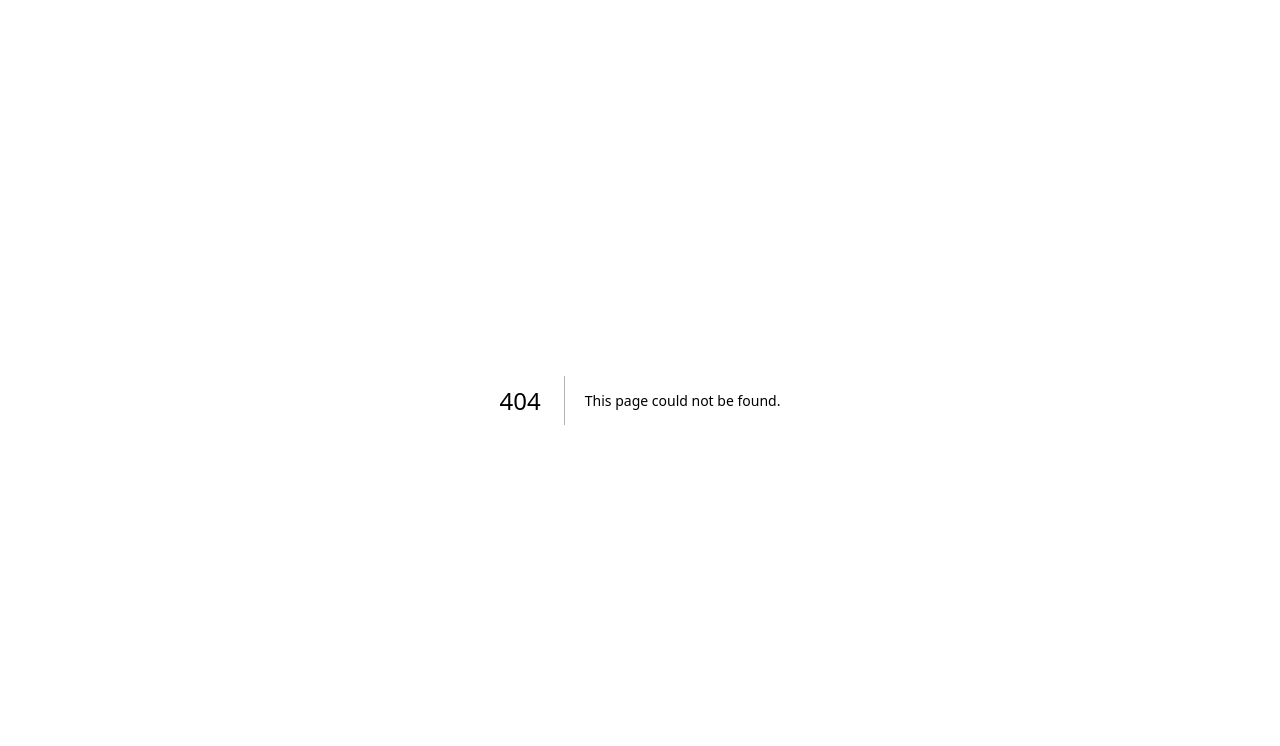
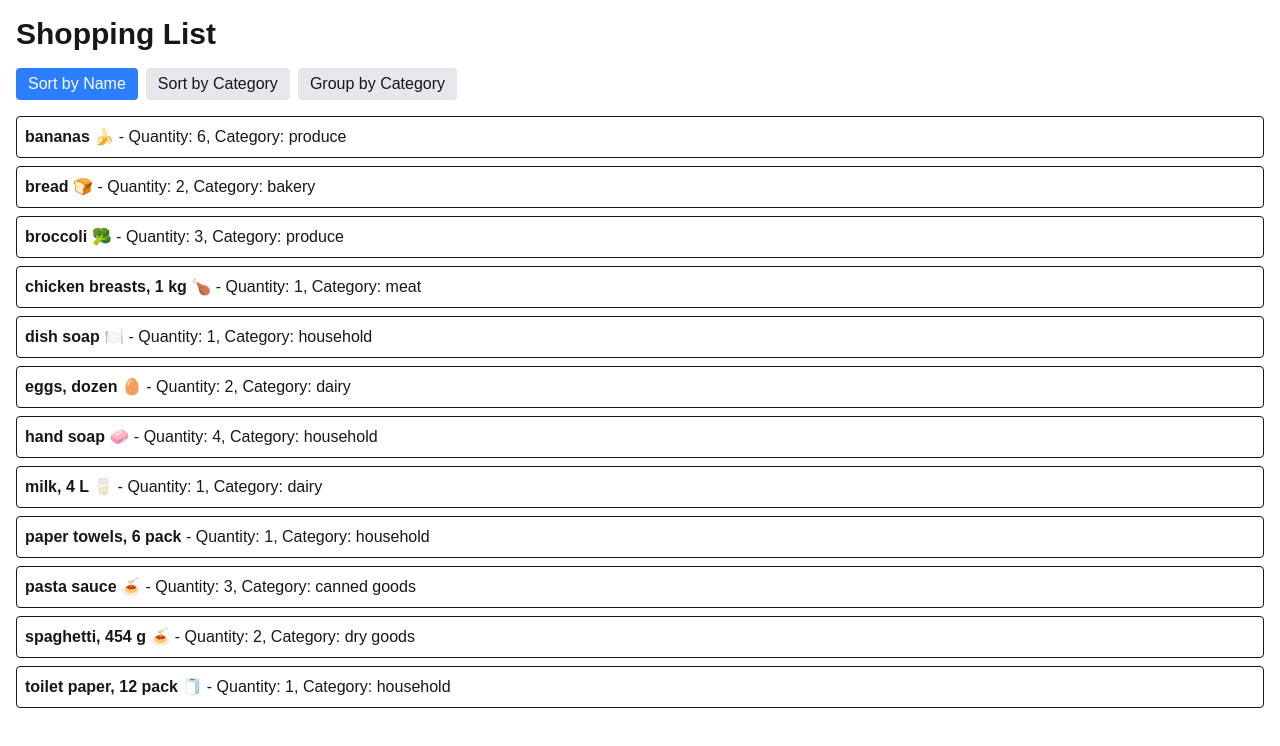
Before and after one commit to Parminder0/cprg306-assignments, a Next.js app: page /week-6 in a window 1280 px wide. Before the commit this address had no page. Shown: the top 746 px of the page. Built offline with nearby package versions, Linux system fonts and the light colour scheme.

Commit message:
Added group by category feature to Week 6

```diff
--- a/app/page.js
+++ b/app/page.js
@@ -10,6 +10,7 @@
         <li><Link href="/week-3" className="text-blue-500 hover:underline">Week 3</Link></li>
         <li><Link href="/week-4" className="text-blue-500 hover:underline">Week 4</Link></li>
         <li><Link href="/week-5" className="text-blue-500 hover:underline">Week 5</Link></li>
+        <li><Link href="/week-6" className="text-blue-500 hover:underline">Week 6</Link></li>
       </ul>
     </main>
   );
--- /dev/null
+++ b/app/week-6/item-list.js
@@ -0,0 +1,77 @@
+'use client';
+
+import { useState } from 'react';
+import Item from './item';
+import itemsData from './items.json';
+
+export default function ItemList() {
+  const [sortBy, setSortBy] = useState('name');
+
+  let content;
+
+  if (sortBy === 'group') {
+    const groupedItems = itemsData.reduce((groups, item) => {
+      const category = item.category;
+      if (!groups[category]) {
+        groups[category] = [];
+      }
+      groups[category].push(item);
+      return groups;
+    }, {});
+
+    const sortedCategories = Object.keys(groupedItems).sort();
+
+    content = sortedCategories.map(category => (
+      <div key={category} className="mb-4">
+        <h2 className="text-xl font-semibold capitalize mb-2">{category}</h2>
+        <ul>
+          {groupedItems[category]
+            .sort((a, b) => a.name.localeCompare(b.name))
+            .map(item => (
+              <Item key={item.id} {...item} />
+            ))}
+        </ul>
+      </div>
+    ));
+  } else {
+    const sortedItems = [...itemsData].sort((a, b) =>
+      sortBy === 'name'
+        ? a.name.localeCompare(b.name)
+        : a.category.localeCompare(b.category)
+    );
+
+    content = (
+      <ul>
+        {sortedItems.map(item => (
+          <Item key={item.id} {...item} />
+        ))}
+      </ul>
+    );
+  }
+
+  return (
+    <div>
+      <div className="mb-4 space-x-2">
+        <button
+          onClick={() => setSortBy('name')}
+          className={`px-3 py-1 rounded ${sortBy === 'name' ? 'bg-blue-500 text-white' : 'bg-gray-200'}`}
+        >
+          Sort by Name
+        </button>
+        <button
+          onClick={() => setSortBy('category')}
+          className={`px-3 py-1 rounded ${sortBy === 'category' ? 'bg-blue-500 text-white' : 'bg-gray-200'}`}
+        >
+          Sort by Category
+        </button>
+        <button
+          onClick={() => setSortBy('group')}
+          className={`px-3 py-1 rounded ${sortBy === 'group' ? 'bg-blue-500 text-white' : 'bg-gray-200'}`}
+        >
+          Group by Category
+        </button>
+      </div>
+      {content}
+    </div>
+  );
+}
--- /dev/null
+++ b/app/week-6/item.js
@@ -0,0 +1,7 @@
+export default function Item({ name, quantity, category }) {
+  return (
+    <li className="border p-2 rounded mb-2">
+      <strong>{name}</strong> - Quantity: {quantity}, Category: {category}
+    </li>
+  );
+}
--- /dev/null
+++ b/app/week-6/items.json
@@ -0,0 +1,14 @@
+[
+  { "id": "1", "name": "milk, 4 L 🥛", "quantity": 1, "category": "dairy" },
+  { "id": "2", "name": "bread 🍞", "quantity": 2, "category": "bakery" },
+  { "id": "3", "name": "eggs, dozen 🥚", "quantity": 2, "category": "dairy" },
+  { "id": "4", "name": "bananas 🍌", "quantity": 6, "category": "produce" },
+  { "id": "5", "name": "broccoli 🥦", "quantity": 3, "category": "produce" },
+  { "id": "6", "name": "chicken breasts, 1 kg 🍗", "quantity": 1, "category": "meat" },
+  { "id": "7", "name": "pasta sauce 🍝", "quantity": 3, "category": "canned goods" },
+  { "id": "8", "name": "spaghetti, 454 g 🍝", "quantity": 2, "category": "dry goods" },
+  { "id": "9", "name": "toilet paper, 12 pack 🧻", "quantity": 1, "category": "household" },
+  { "id": "10", "name": "paper towels, 6 pack", "quantity": 1, "category": "household" },
+  { "id": "11", "name": "dish soap 🍽️", "quantity": 1, "category": "household" },
+  { "id": "12", "name": "hand soap 🧼", "quantity": 4, "category": "household" }
+]
--- /dev/null
+++ b/app/week-6/page.js
@@ -0,0 +1,10 @@
+import ItemList from './item-list';
+
+export default function Page() {
+  return (
+    <main className="p-4">
+      <h1 className="text-3xl font-bold mb-4">Shopping List</h1>
+      <ItemList />
+    </main>
+  );
+}
```
